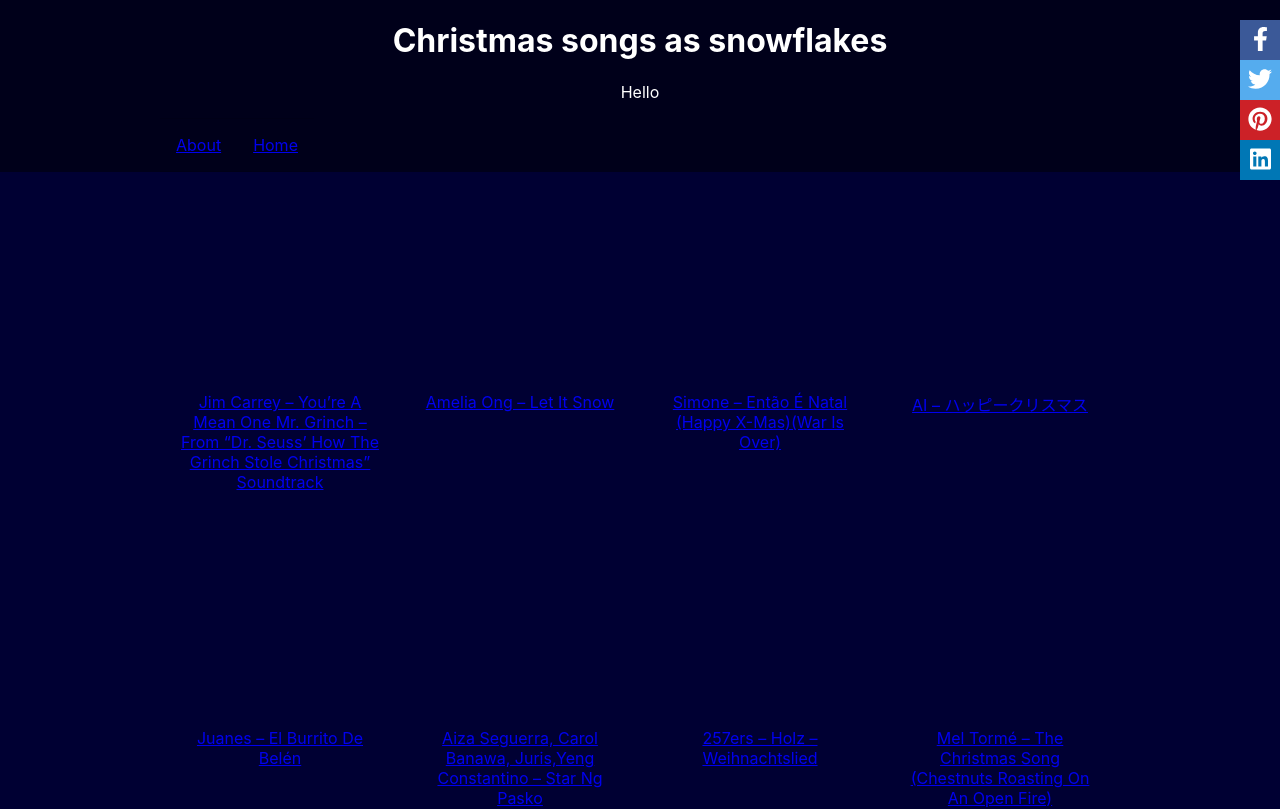
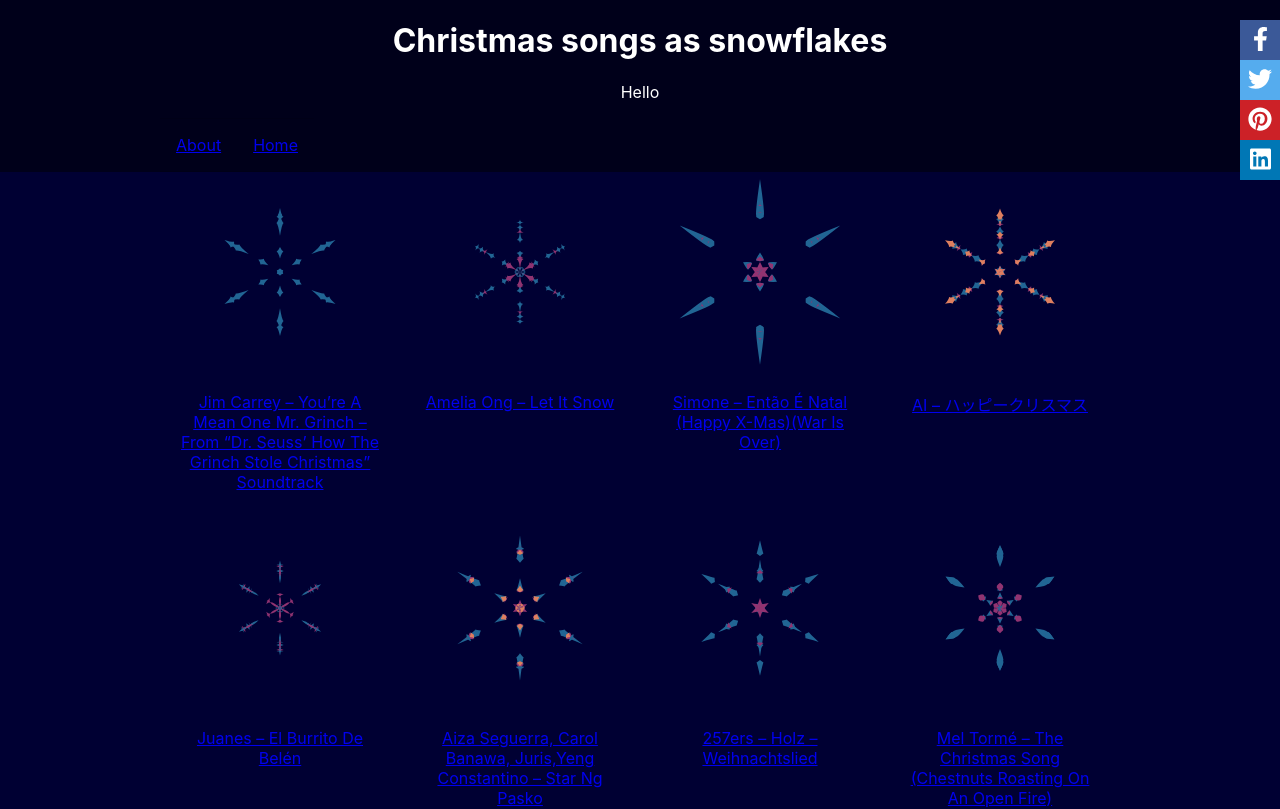
Before and after one commit to maryzam/snowflake-songs, a React (Create React App) app in the folder snowflake-songs-app/: page /#/ in a window 1280 px wide. Shown: the top 809 px of the page. Built offline with nearby package versions, Linux system fonts and the light colour scheme.

Commit message:
Port Snowflakes to ReactComponent (partially broken for now)

```diff
--- a/snowflake-songs-app/src/components/Snowflake.js
+++ b/snowflake-songs-app/src/components/Snowflake.js
@@ -1,5 +1,9 @@
 import React from 'react';
 import * as d3 from 'd3';
+
+import Provider from "../utils/dataProvider";
+
+const rays = [0, 60, 120, 180, 240, 300];
 
 const buildItem = (d, scales) => {
 			const itemHeight = scales.duration(d.duration);
@@ -14,23 +18,65 @@
 					Q ${slopePos} ${midPos * 1.1}0 0 ${itemHeight}`;
 		};
 
-const rays = [0, 60, 120, 180, 240, 300];
+
+const prepareScales = () => {
+	const data = Provider.getAllSongs();
+	const sections = data.flatMap(item => item.sections);
+
+	const loudnessRange = d3.extent(sections, d => d.loudness);
+	const scaleLoudness = d3.scaleLinear().domain(loudnessRange);
+
+	const moderatoTempo = 80;
+	const tempoRange = d3.extent(sections, d => d.tempo);
+	const scaleTempo = d3.scaleLinear().domain([moderatoTempo, tempoRange[1]]).range([0, -3]);
+
+	if (scaleTempo(tempoRange[0]) > 1.5) {
+		scaleTempo.domain([tempoRange[0], moderatoTempo]).range([1.5, 0]);
+	}
+
+	const keys = {};
+	sections.forEach(s => { keys[s.key] = true });
+	const allKeys = Object.keys(keys).sort((f, s) => f - s);
+	const scaleKey = d3.scalePoint()
+							.domain(allKeys)
+							.range([0, 1])
+							.padding(1);
+
+	const maxDuration = d3.max(sections, d => d.group.order == 0 ? d.duration : 0);
+	const scaleDuration = d3.scaleLinear().domain([0, maxDuration]);
+
+	const scaleGroupColor = d3.scaleOrdinal()
+								.domain([0, 1, 2, 3, 4])
+								.range(["#216594", "#913371", "#DE7F5F"]);
+
+	return {
+		loudness: scaleLoudness,
+		tempo: scaleTempo,
+		key: scaleKey,
+		duration: scaleDuration,
+		groupColor: scaleGroupColor
+	};
+};
 
 class Snowflake extends React.PureComponent {
 
+	scales = prepareScales();
+
 	render() {
-		const { song, width, height } = this.props;
+		const { song, size } = this.props;
+		this.updateScales(size)
 		return (
-			<svg width={width} height={height} >
+			<svg className="snowflake"
+				width={size} height={size} >
 				<def>
-					{ this.renderSongPattern(song, width, height) }
+					{ this.renderSongPattern(song, size) }
 				</def>
-				<g>
+				<g transform={ `translate(${size / 2}, ${ size / 2})` }>
 					{
 						rays.map((angle) => (
 							<g key={ angle }
 							 	className="line"
-							 	translate={`rotate(${angle})`}>
+							 	transform={`rotate(${angle})`}>
 							 	<use href={`#pattern_${ song.id }`}/>
 							 </g>
 						))
@@ -40,15 +86,40 @@
 		);
 	}
 
-	renderSongPattern(song, width, height) {
+	renderSongPattern(song) {
+		let currentPos = 0;
+		let currentGroup = 0;
+
 		return (
 			<g id={`pattern_${ song.id }`}>
 				{
-					song.section
+					song.sections.map((section) => {
+
+						if (currentGroup != section.group.id) {
+							currentGroup = section.group.id;
+							currentPos = currentPos + this.scales.duration(section.duration) + 2;
+						}
+
+						return (
+							<path
+								key={ section.start }
+								d={ buildItem(section, this.scales) }
+								transform={ `translate(0, ${ currentPos })` }
+								fill={ this.scales.groupColor(section.group.order) }
+								/>
+						);
+					})
 				}
 			</g>
 		);
 	}
+
+	updateScales(size) {
+		const maxHeight = size / (5);
+		const maxWidth = maxHeight * 0.2;
+		this.scales.loudness.range([0, maxWidth]);
+		this.scales.duration.range([0, maxHeight]);
+	}
 }
 
 export default Snowflake;
--- a/snowflake-songs-app/src/components/SnowflakeCard.js
+++ b/snowflake-songs-app/src/components/SnowflakeCard.js
@@ -3,7 +3,7 @@
 
 import Snowflake from './Snowflake';
 
-const SnowflakeCard = ({ song, width, height }) => (
+const SnowflakeCard = ({ song, size }) => (
 
 			<div className="snowflake-card">
 
@@ -11,8 +11,7 @@
 
 			        <Snowflake
 			        	song={ song }
-			        	width={ width }
-			        	height={ height } />
+			        	size={ size } />
 
 					<div className="titleWrap">
 						<p>{ song.Song }</p>
--- a/snowflake-songs-app/src/components/Songs.js
+++ b/snowflake-songs-app/src/components/Songs.js
@@ -12,8 +12,7 @@
               <SnowflakeCard
                 key={d.id}
                 song={d}
-                width={ 200 }
-                height={ 200 } />
+                size={ 200 }/>
             ))
           }
         </div>
```
